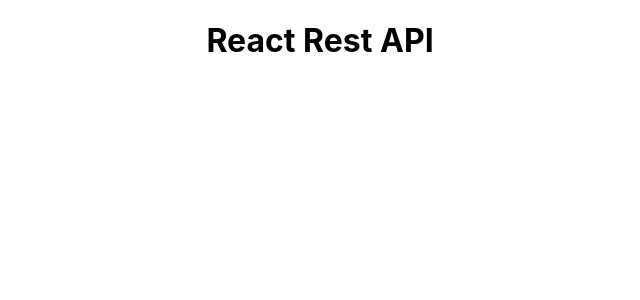
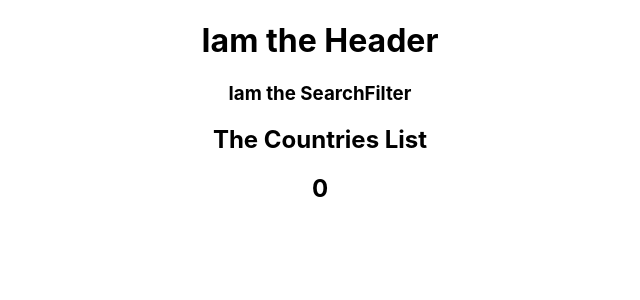
Before and after one commit to Graciano1997/rest-countries-api-with-color-theme-switcher-master, a React (Create React App) app: page / in a window 1280 px wide. Shown: the top 300 px of the page, without its empty margins (320-960 px from the left). Built offline with nearby package versions, Linux system fonts and the light colour scheme.

Commit message:
add redux configuration

```diff
--- a/package.json
+++ b/package.json
@@ -3,11 +3,14 @@
   "version": "0.1.0",
   "private": true,
   "dependencies": {
+    "@reduxjs/toolkit": "^1.9.6",
     "@testing-library/jest-dom": "^5.17.0",
     "@testing-library/react": "^13.4.0",
     "@testing-library/user-event": "^13.5.0",
+    "axios": "^1.5.1",
     "react": "^18.2.0",
     "react-dom": "^18.2.0",
+    "react-router-dom": "^6.16.0",
     "react-scripts": "5.0.1",
     "web-vitals": "^2.1.4"
   },
--- a/src/App.jsx
+++ b/src/App.jsx
@@ -1,9 +1,17 @@
+import { Route, Routes } from 'react-router-dom';
+import Countries from './components/Countries';
+import Country from './components/Country';
+import Header from './components/Header';
 import './App.css';
 
 function App() {
   return (
     <div className="App">
-      <h1>React Rest API</h1>
+      <Header />
+      <Routes>
+        <Route path="/" element={<Countries />} />
+        <Route path="/country" element={<Country />} />
+      </Routes>
     </div>
   );
 }
--- /dev/null
+++ b/src/components/Countries.jsx
@@ -0,0 +1,14 @@
+import SearchFilter from './SearchFilter';
+
+const Countries = () => {
+  const i = 0;
+  return (
+    <section>
+      <SearchFilter />
+      <h1>The Countries List</h1>
+      <h1>{i}</h1>
+    </section>
+  );
+};
+
+export default Countries;
--- /dev/null
+++ b/src/components/Country.jsx
@@ -0,0 +1,7 @@
+const Country = () => (
+  <div>
+    <h1>Country Element</h1>
+  </div>
+);
+
+export default Country;
--- /dev/null
+++ b/src/components/Header.jsx
@@ -0,0 +1,7 @@
+const Header = () => (
+  <header>
+    <h1>Iam the Header</h1>
+  </header>
+);
+
+export default Header;
--- /dev/null
+++ b/src/components/SearchFilter.jsx
@@ -0,0 +1,7 @@
+const SearchFilter = () => (
+  <section>
+    <h1>Iam the SearchFilter</h1>
+  </section>
+);
+
+export default SearchFilter;
--- a/src/index.js
+++ b/src/index.js
@@ -1,12 +1,18 @@
 import React from 'react';
 import ReactDOM from 'react-dom/client';
+import { BrowserRouter } from 'react-router-dom';
+import { Provider } from 'react-redux';
+import store from './redux/store';
 import './index.css';
 import App from './App';
-
 
 const root = ReactDOM.createRoot(document.getElementById('root'));
 root.render(
   <React.StrictMode>
-    <App />
-  </React.StrictMode>
+    <Provider store={store}>
+      <BrowserRouter>
+        <App />
+      </BrowserRouter>
+    </Provider>
+  </React.StrictMode>,
 );
--- /dev/null
+++ b/src/redux/store.js
@@ -0,0 +1,9 @@
+import { configureStore } from "@reduxjs/toolkit";
+
+const store = configureStore({
+  reducer: {
+
+  }
+});
+
+export default store;
```
Also changed, not shown: src/redux/countries/countriesSlice.js (added, +47 -0 lines), 1 other file (tests, documents, lock files or other folders).
